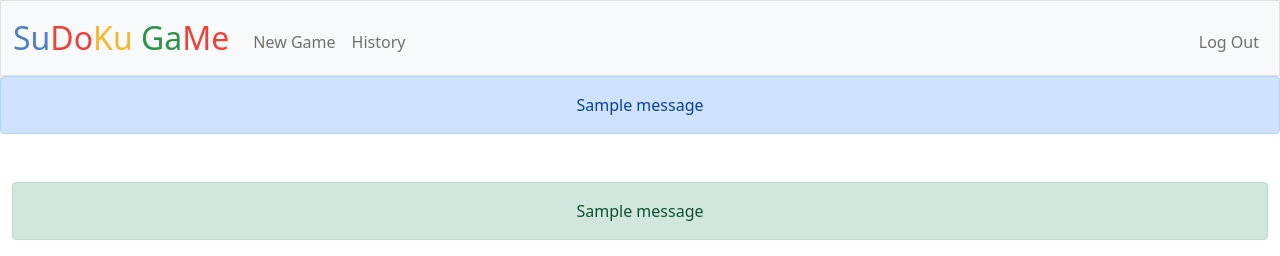
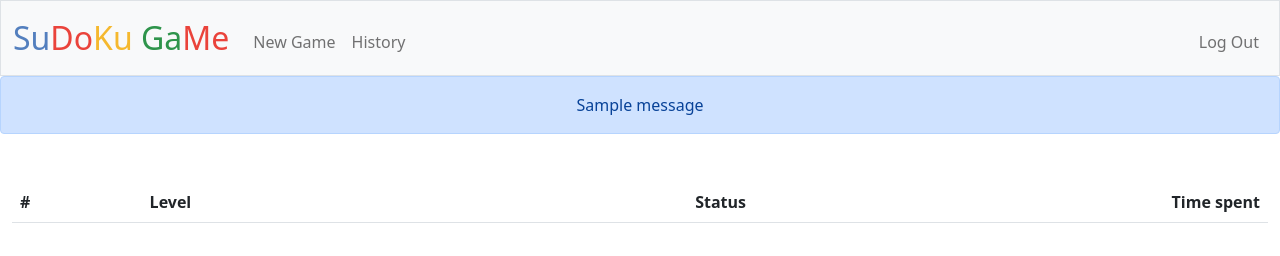
Before and after one commit to ssouza-br/sudoku-game, a Flask app: page / in a window 1280 px wide. Shown: the top 256 px of the page. Run offline with Flask 2, Linux system fonts and the light colour scheme; a user stored in the database is signed in; one stand-in notice (Sample message) is shown; lists and menus that the app fills with data are empty; some libraries are stand-ins or nearby versions.

Commit message:
Sun, Jul 24, 2022, 3:19 PM +00:00

```diff
--- a/final_project/templates/index.html
+++ b/final_project/templates/index.html
@@ -5,16 +5,6 @@
 {% endblock %}
 
 {% block main %}
-
-{% set dict_cat = ({"error":"alert alert-danger","success": "alert alert-success"}) %}
-{% with messages = get_flashed_messages(with_categories=true) %}
-  {% if messages %}
-    {% for category, message in messages %}
-      <div class="{{ dict_cat[category] }}">{{ message }}</div>
-    {% endfor %}
-  {% endif %}
-{% endwith %}
-
 
 <table class="table table-striped">
     <thead>
```
